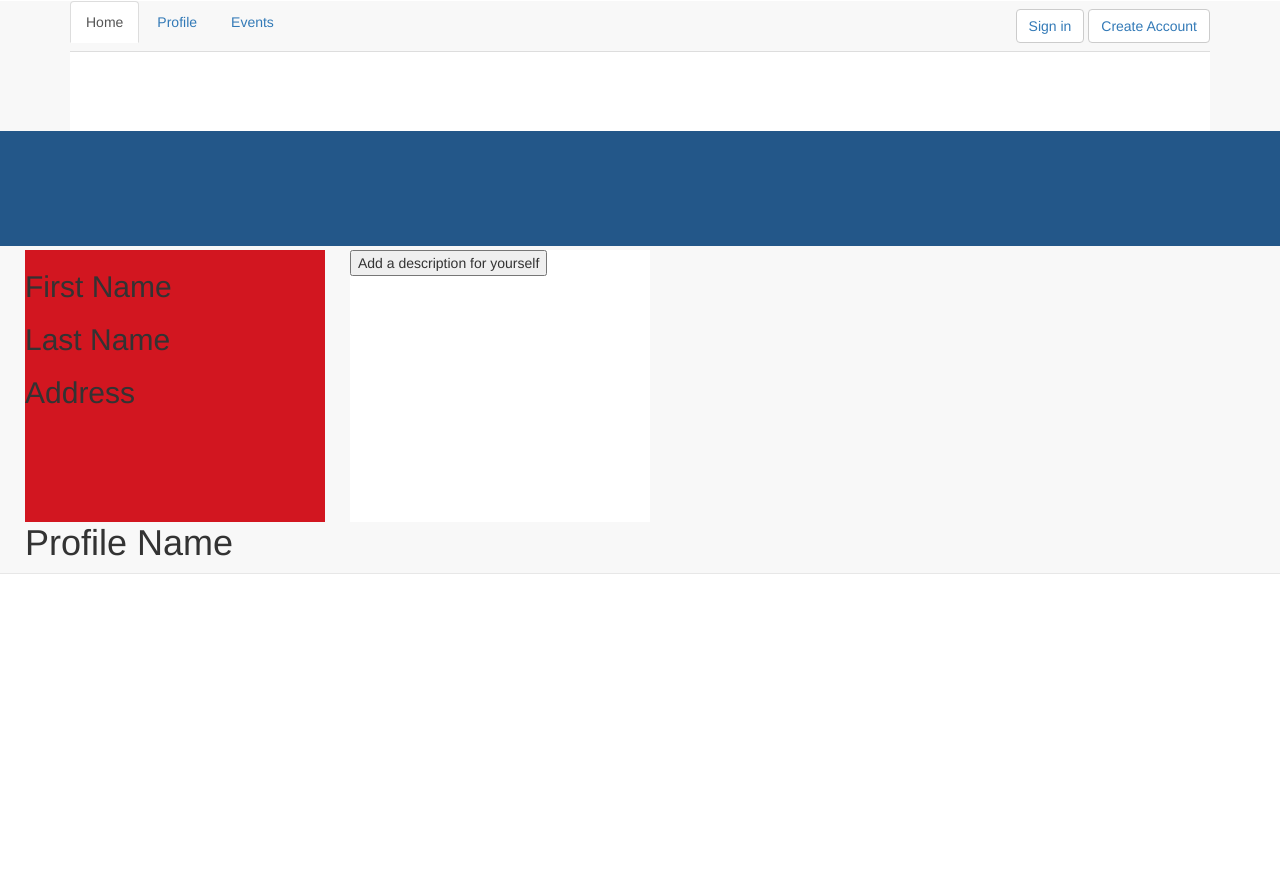
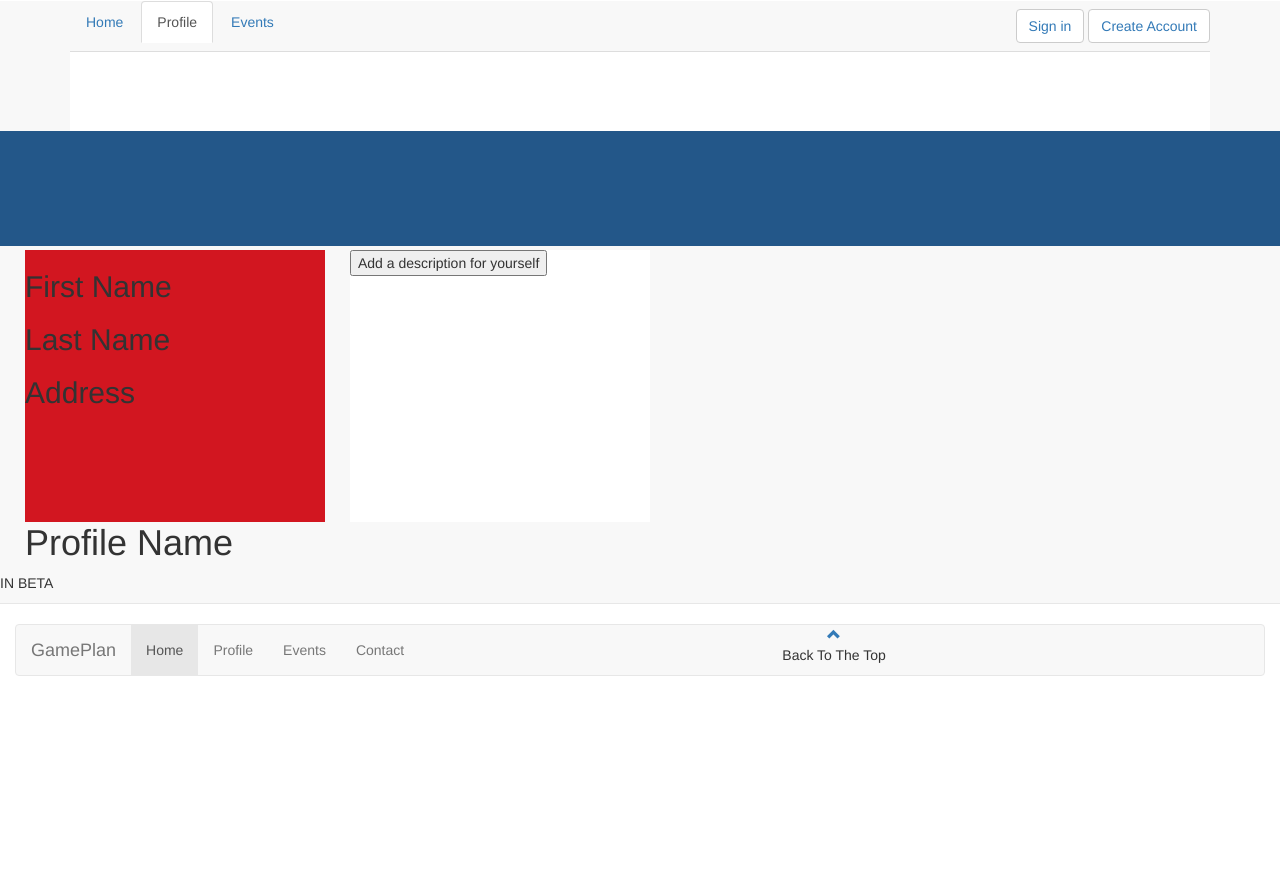
Before and after one commit to deherrera-marques-wm/GamePlan-Php, a PHP site: page /profile.php in a window 1280 px wide. Shown: the top 875 px of the page. Run offline with PHP 8.4, Linux system fonts and the light colour scheme; some libraries are stand-ins or nearby versions.

Commit message:
Added pics for slider and in beta words for profile page

```diff
--- a/Ticket_Page.php
+++ b/Ticket_Page.php
@@ -41,9 +41,9 @@
             <nav class="navbar navbar-default navbar-static-top">
                 <div class="container">
                     <ul class="nav nav-tabs">
-                        <li role="presentation" class="active"><a href="index.php">Home</a></li>
+                        <li role="presentation"><a href="index.php">Home</a></li>
                         <li role="presentation"><a href="profile.php">Profile</a></li>
-                        <li role="presentation"><a href="Ticket_Page.php">Events</a></li>
+                        <li role="presentation" class="active"><a href="Ticket_Page.php">Events</a></li>
                         <div id="signlogin">
                             <button type="button" class="btn btn-default navbar-btn"><a href="loginPage.php"> Sign in</a></button>
                             <button type="button" class="btn btn-default navbar-btn"><a href="createAccount.php"> Create Account</a></button>
--- a/profile.php
+++ b/profile.php
@@ -58,8 +58,8 @@
         <nav class="navbar navbar-default navbar-static-top">
             <div class="container">
                 <ul class="nav nav-tabs">
-                    <li role="presentation" class="active"><a href="index.php">Home</a></li>
-                    <li role="presentation"><a href="profile.php">Profile</a></li>
+                    <li role="presentation"><a href="index.php">Home</a></li>
+                    <li role="presentation" class="active"><a href="profile.php">Profile</a></li>
                     <li role="presentation"><a href="Ticket_Page.php">Events</a></li>
                     <div id="signlogin">
                         <button type="button" class="btn btn-default navbar-btn"><a href="loginPage.php"> Sign in</a></button>
@@ -96,7 +96,28 @@
         <button onclick="prompt1()">Add a description for yourself</button><div id="bio1" style="margin-top: 5px; word-wrap: break-word"></div>
     </div>
     <h1 style="margin-top: 277px; margin-left: 25px;">Profile Name</h1>
+            <p>IN BETA</p>
 </div>
+    <footer class="container-fluid text-center">
+        <nav class="navbar navbar-default">
+            <div class="container-fluid">
+                <div class="navbar-header">
+                    <a class="navbar-brand" href="#">GamePlan</a>
+                </div>
+                <ul class="nav navbar-nav">
+                    <li class="active"><a href="#">Home</a></li>
+                    <li><a href="profile.php">Profile</a></li>
+                    <li><a href="Ticket_Page.php">Events</a></li>
+                    <li><a href="#">Contact</a></li>
+                </ul>
+                <a href="#myPage" title="To Top">
+                    <span href="#myCarousel" class="glyphicon glyphicon-chevron-up"></span>
+                </a>
+                <p href="#myCarousel">Back To The Top</p>
+            </div>
+
+        </nav>
+    </footer>
 </body>
 </html>
 <?php ?>
```
Also changed, not shown: index.php (+4 -12 lines), GamePlan Pictures/GamePlan 1.jpg, GamePlan Pictures/GamePlan 2 copy.png (added), GamePlan Pictures/GamePlan 2.png.
